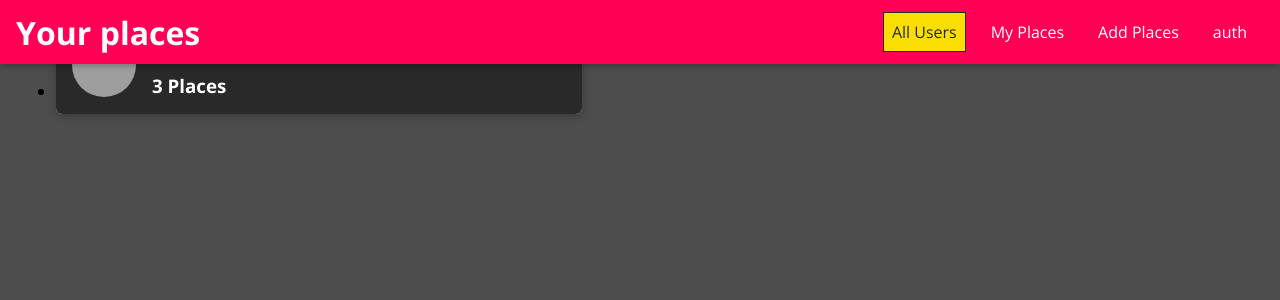
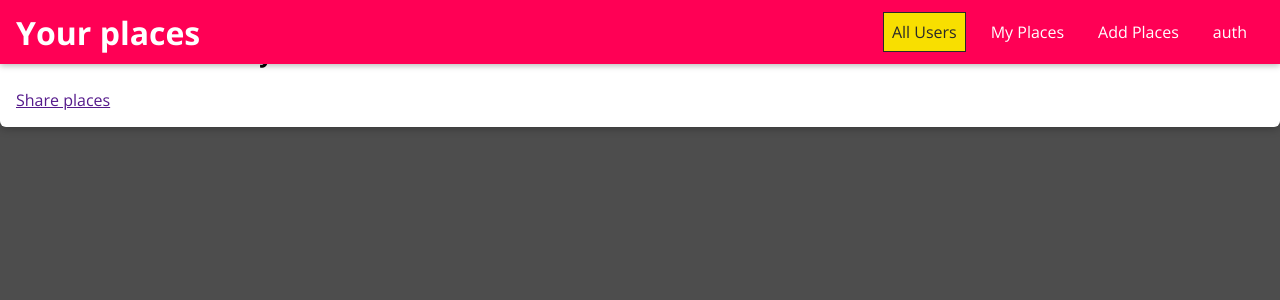
Before and after one commit to aditimirani/mern-stack-app, a React (Create React App) app: page /1/places in a window 1280 px wide. Before the commit this address led to /. Shown: the top 300 px of the page. Built offline with nearby package versions, Linux system fonts and the light colour scheme; grey boxes are pictures that could not be loaded.

Commit message:
feat: created userPlaces route and used button component

```diff
--- a/src/App.js
+++ b/src/App.js
@@ -2,7 +2,8 @@ import React from 'react';
 import {BrowserRouter  as Router, Route, Redirect, Switch} from 'react-router-dom';
 import Users from './users/pages/User';
 import NewPlace from './places/pages/NewPlace';
-import MainNavigation from './shared/components/Navigation/MainNavigation'
+import UserPlaces from './places/pages/UserPlaces';
+import MainNavigation from './shared/components/Navigation/MainNavigation';
 
 function App() {
   return (
@@ -11,6 +12,9 @@ function App() {
        <Switch>
         <Route path="/" exact >
           <Users/>
+        </Route>
+        <Route path="/:userId/places" exact>
+          <UserPlaces/>
         </Route>
         <Route path="/places/new" >
           <NewPlace/>
--- /dev/null
+++ b/src/places/pages/UserPlaces.js
@@ -0,0 +1,36 @@
+import React from 'react';
+import { useParams } from 'react-router-dom';
+import PlaceList from '../components/PlaceList'
+
+const DUMMY_PLACES = [
+    {
+        id: 'p1',
+        title: 'Empire State Building',
+        imageUrl:"https://lh5.googleusercontent.com/p/AF1QipO1LQRpgc0tNHhxmbcWWUpv88yjuTZvcwh6VjcJ=w408-h272-k-no",
+        address: '20 W 34th St, New York, NY 10001',
+        location: {
+            lat: 40.7484405,
+            lng: -73.9878584
+        },
+        creator: 'u1'
+
+    },
+    {
+        id: 'p2',
+        title: 'Empire State Building',
+        imageUrl:"https://lh5.googleusercontent.com/p/AF1QipO1LQRpgc0tNHhxmbcWWUpv88yjuTZvcwh6VjcJ=w408-h272-k-no",
+        address: '20 W 34th St, New York, NY 10001',
+        location: {
+            lat: 40.7484405,
+            lng: -73.9878584
+        },
+        creator: 'u2'
+
+    }
+]
+const UserPlaces = () => {
+    const { userId} = useParams();
+    const loadPlaces = DUMMY_PLACES.filter(place => place.creator === userId);
+    return(<PlaceList items={loadPlaces}/>)
+}
+export default UserPlaces;
```
